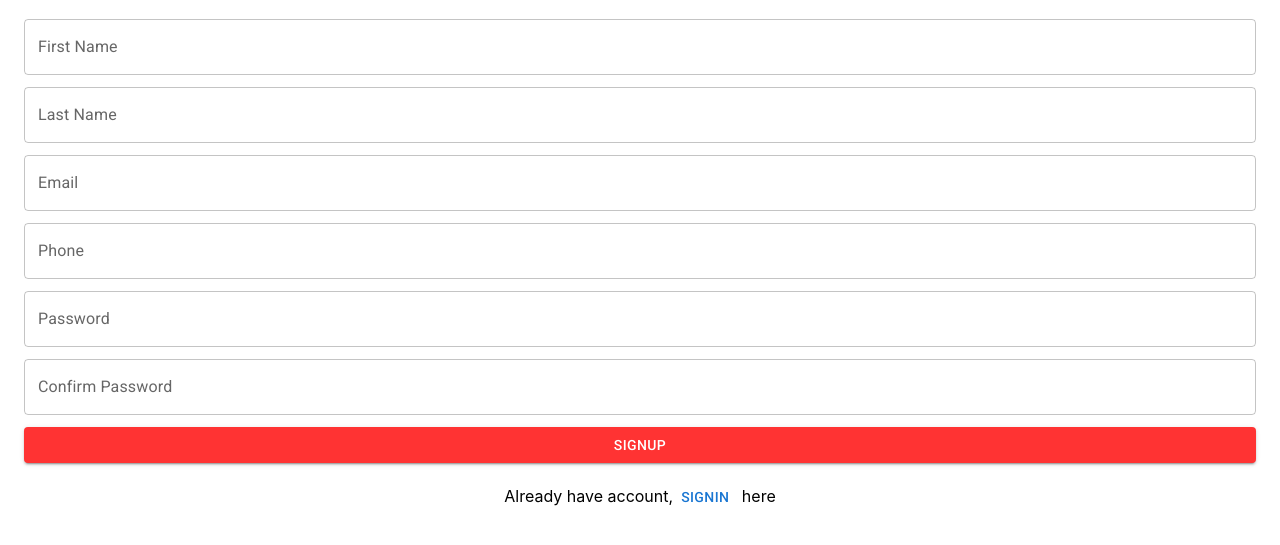
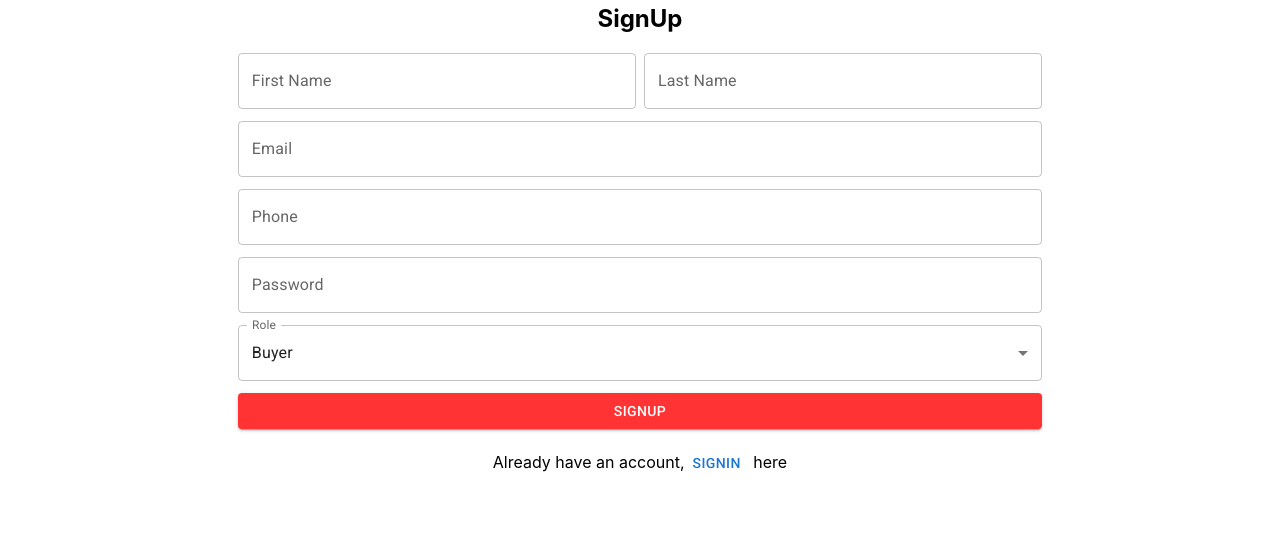
Before and after one commit to RamniwasG/egwala-app, a React (Create React App) app: page /signup in a window 1280 px wide. Shown: the part 209-754 px from the top of the page. Built offline with nearby package versions, Linux system fonts and the light colour scheme.

Commit message:
regsiter page completed

```diff
--- a/public/index.html
+++ b/public/index.html
@@ -24,7 +24,7 @@
       work correctly both with client-side routing and a non-root public URL.
       Learn how to configure a non-root public URL by running `npm run build`.
     -->
-    <title>React App</title>
+    <title>eGwala</title>
   </head>
   <body>
     <noscript>You need to enable JavaScript to run this app.</noscript>
--- a/src/components/register/SignIn.jsx
+++ b/src/components/register/SignIn.jsx
@@ -1,17 +1,17 @@
 import React, { useState } from 'react'
 import Layout from '../Layout';
 import { Box, Button } from '@mui/material';
-import { Form } from 'react-router-dom';
+import { Form, useNavigate } from 'react-router-dom';
 import InputField from '../reuseable/TextField';
 import egwalaLogo from './../../assets/images/landing_page_3.gif'
 
 const SignIn = () => {
-
     const [username, setUsername] = useState('');
     const [password, setPassword] = useState('');
 
+    const navigate = useNavigate();
+
     const  handleSubmit = (e) => {
-        console.log(e)
         e.preventDefault();
         console.log({username, password})
     }
@@ -40,7 +40,7 @@ const SignIn = () => {
                 <Button type="submit" variant='contained' fullWidth sx={{backgroundColor: '#FF3333'}}>SignIn</Button>
             </Form>
             <Box component="p">
-                Don't have account,<Button href="/signup">SignUp</Button> here
+                Don't have account,<Button onClick={(e) => navigate("/signup")}>SignUp</Button> here
             </Box>
         </Box>
     </Layout>
--- a/src/components/register/SignUp.jsx
+++ b/src/components/register/SignUp.jsx
@@ -1,23 +1,29 @@
 import React, { useState } from 'react'
 import Layout from '../Layout';
 import { Box, Button } from '@mui/material';
-import { Form } from 'react-router-dom';
+import { Form, useNavigate } from 'react-router-dom';
 import InputField from '../reuseable/TextField';
 import egwalaLogo from './../../assets/images/landing_page_3.gif'
+import InputSelect from '../reuseable/InputSelect';
 
+const roleOptions = [
+    { text: 'Seller', value: 'seller' },
+    { text: 'Buyer', value: 'buyer' }
+]
 const SignUp = () => {
-
     const [firstname, setFirstname] = useState('');
     const [lastname, setLastname] = useState('');
     const [email, setEmail] = useState('');
     const [phone, setPhone] = useState('');
     const [password, setPassword] = useState('');
-    const [cpassword, setcPassword] = useState('');
+    const [selectedRole, setSelectedRole] = useState('buyer');
+
+    const navigate = useNavigate();
 
     const  handleSubmit = (e) => {
         console.log(e)
         e.preventDefault();
-        console.log({username: firstname + " " + lastname, email, phone, password, cpassword})
+        console.log({username: firstname + " " + lastname, email, phone, password, selectedRole})
     }
 
     return <Layout>
@@ -25,6 +31,7 @@ const SignUp = () => {
             <img src={egwalaLogo} width="30%" height="100px" style={{borderRadius: '50%'}} alt="egwala-logo" />
             <Box component="h2">SignUp</Box>
             <Form onSubmit={handleSubmit}>
+                <Box className="d-f fd-r" gap={1}>
                     <InputField
                         label="First Name"
                         id="firstname"
@@ -41,6 +48,7 @@ const SignUp = () => {
                         value={lastname}
                         onChange={(e) => setLastname(e.target.value)}
                     />
+                </Box>
                 <InputField
                     label="Email"
                     id="email"
@@ -53,7 +61,7 @@ const SignUp = () => {
                     label="Phone"
                     id="phone"
                     name="phone"
-                    type="phone"
+                    type="tel"
                     value={phone}
                     onChange={(e) => setPhone(e.target.value)}
                 />
@@ -65,18 +73,18 @@ const SignUp = () => {
                     value={password}
                     onChange={(e) => setPassword(e.target.value)}
                 />
-                <InputField
-                    label="Confirm Password"
-                    id="cpassword"
-                    name="cpassword"
-                    type="password"
-                    value={cpassword}
-                    onChange={(e) => setcPassword(e.target.value)}
+                <InputSelect
+                    label="Role"
+                    labelId='role-label'
+                    id="role"
+                    selectedValue={selectedRole}
+                    options={roleOptions}
+                    onChange={(e) => setSelectedRole(e.target.value)}
                 />
                 <Button type="submit" variant='contained' fullWidth sx={{backgroundColor: '#FF3333'}}>SignUp</Button>
             </Form>
             <Box component="p">
-                Already have account,<Button href="/signin">SignIn</Button> here
+                Already have an account,<Button onClick={(e) => navigate("/signin")}>SignIn</Button> here
             </Box>
         </Box>
     </Layout>
--- /dev/null
+++ b/src/components/reuseable/InputSelect/index.jsx
@@ -0,0 +1,27 @@
+import * as React from 'react';
+import InputLabel from '@mui/material/InputLabel';
+import MenuItem from '@mui/material/MenuItem';
+import FormControl from '@mui/material/FormControl';
+import Select from '@mui/material/Select';
+
+export default function InputSelect({
+    label, labelId,
+    id, selectedValue, options, ...other
+}) {
+  return (
+        <FormControl fullWidth sx={{mb: 1.5}}>
+            <InputLabel id={labelId}>{label}</InputLabel>
+            <Select
+                labelId={labelId}
+                id={id}
+                value={selectedValue}
+                label={label}
+                {...other}
+            >
+                {options.map((option) =>
+                    <MenuItem key={option.value} value={option.value}>{option.text}</MenuItem>
+                )}
+            </Select>
+        </FormControl>
+    );
+}
```
Lines whose indentation alone changed are shown as unchanged.
